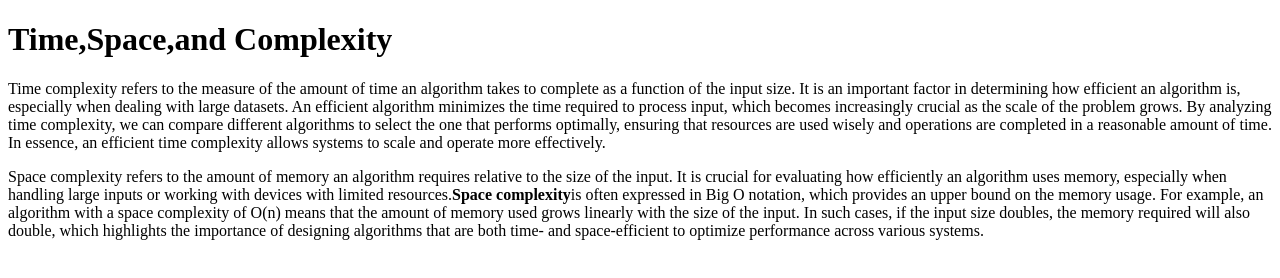
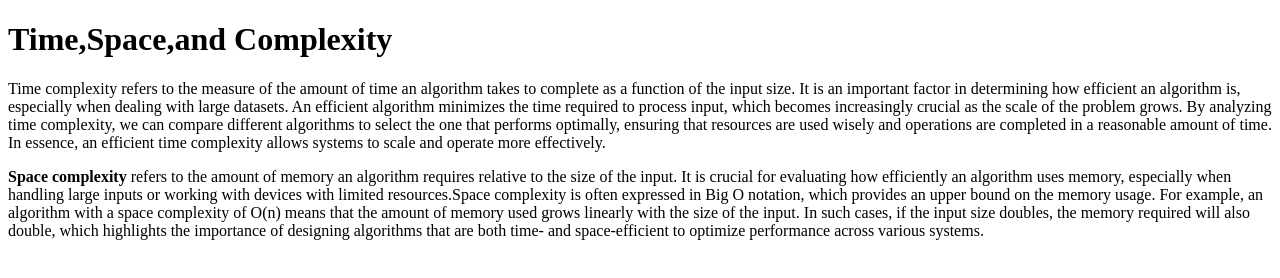
Before and after one commit to acciojob/time-and-space-complexity-divyamah1012, a website: page main.html in a window 1280 px wide. Drawn offline with Linux system fonts and the light colour scheme.

Commit message:
created a submission

```diff
--- a/main.html
+++ b/main.html
@@ -9,7 +9,7 @@
 <body>
 	<h1>Time,Space,and Complexity</h1>
 	<p>Time complexity refers to the measure of the amount of time an algorithm takes to complete as a function of the input size. It is an important factor in determining how efficient an algorithm is, especially when dealing with large datasets. An efficient algorithm minimizes the time required to process input, which becomes increasingly crucial as the scale of the problem grows. By analyzing time complexity, we can compare different algorithms to select the one that performs optimally, ensuring that resources are used wisely and operations are completed in a reasonable amount of time. In essence, an efficient time complexity allows systems to scale and operate more effectively.</p>
-	<p>Space complexity refers to the amount of memory an algorithm requires relative to the size of the input. It is crucial for evaluating how efficiently an algorithm uses memory, especially when handling large inputs or working with devices with limited resources.<b>Space complexity</b>is often expressed in Big O notation, which provides an upper bound on the memory usage. For example, an algorithm with a space complexity of O(n) means that the amount of memory used grows linearly with the size of the input. In such cases, if the input size doubles, the memory required will also double, which highlights the importance of designing algorithms that are both time- and space-efficient to optimize performance across various systems.</p>
+	<p><b>Space complexity</b> refers to the amount of memory an algorithm requires relative to the size of the input. It is crucial for evaluating how efficiently an algorithm uses memory, especially when handling large inputs or working with devices with limited resources.Space complexity is often expressed in Big O notation, which provides an upper bound on the memory usage. For example, an algorithm with a space complexity of O(n) means that the amount of memory used grows linearly with the size of the input. In such cases, if the input size doubles, the memory required will also double, which highlights the importance of designing algorithms that are both time- and space-efficient to optimize performance across various systems.</p>
 </body>
 
 </html>
```
